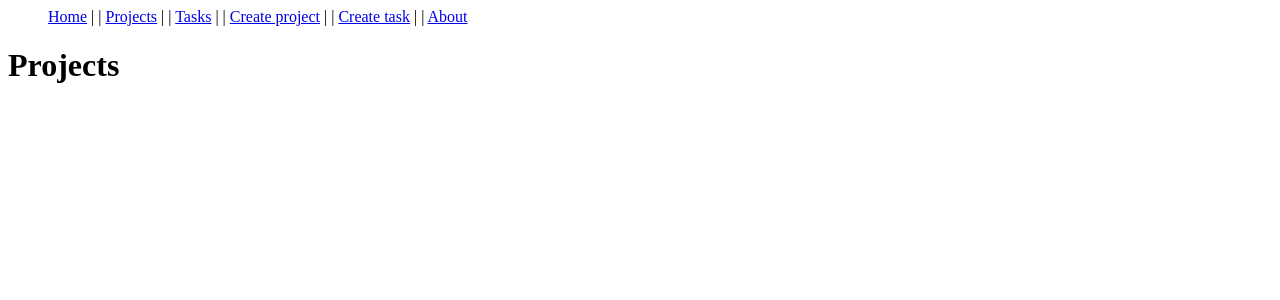
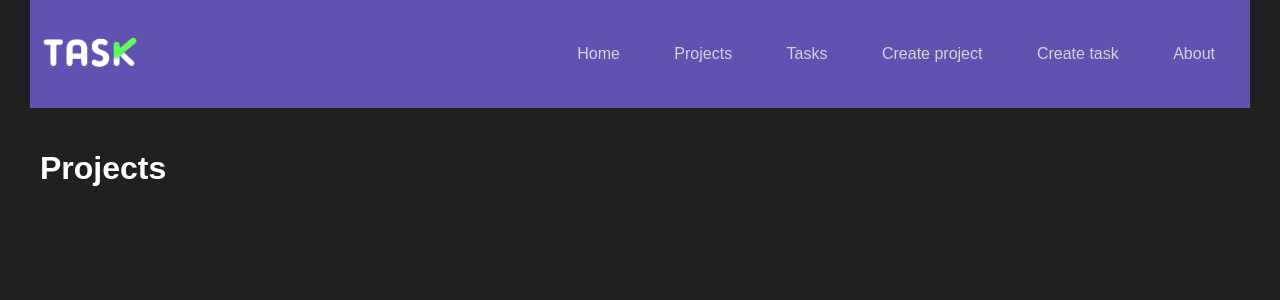
Before and after one commit to Miguelmdv/MyApp_Django, a Django app: template myapp/templates/projects/projects.html in a window 1280 px wide. Shown: the top 300 px of the page. Run offline with Django 4.2, Linux system fonts and the light colour scheme; the template is opened without the code that fills it, so the values that code supplies are empty.

Commit message:
CSS & more

```diff
--- a/myapp/forms.py
+++ b/myapp/forms.py
@@ -1,8 +1,8 @@
 from django import forms
 
 class CreateNewTask(forms.Form):
-    title = forms.CharField(label="Title", max_length=200)
-    description = forms.CharField(label="Description", required=False, widget=forms.Textarea())
+    title = forms.CharField(label="Title", max_length=200, widget=forms.TextInput(attrs={"class": "input"}))
+    description = forms.CharField(label="Description", required=False, widget=forms.Textarea(attrs={"class": "input"}))
 
 class CreateNewProject(forms.Form):
-    name = forms.CharField(label="Name", max_length=200)
+    name = forms.CharField(label="Name", max_length=200, widget=forms.TextInput(attrs={"class": "input"}))
--- /dev/null
+++ b/myapp/static/CSS/main.css
@@ -0,0 +1,63 @@
+body {
+    margin: 0;
+    padding: 0;
+    font-family: Arial, sans-serif;
+    background: #202020;
+    color: #ffffff;
+    margin-left: 20px; /* Margen a la izquierda */
+    margin-right: 20px; /* Margen a la derecha */
+}
+
+.navbar {
+    background: #6052b1;
+    display: flex;
+    justify-content: space-between; /* Alinear el logo a la izquierda y el menú a la derecha */
+    align-items: center; /* Centrar verticalmente */
+    padding: 10px 20px; /* Espaciado interno para los elementos */
+}
+
+
+.menu {
+    list-style: none; /* Quitar las viñetas de la lista */
+    margin: 0;
+    padding: 0;
+}
+
+.menu li {
+    display: inline; /* Hacer que los elementos del menú se muestren en línea */
+    margin: 0 10px; /* Espaciado entre los elementos del menú */
+}
+
+.menu a {
+    text-decoration: none;
+    color: #d3d3d3; /* Color del texto del menú */
+    padding: 10px 15px; /* Espaciado interno para los elementos del menú */
+}
+.menu a:hover{
+    color: #ffffff;
+}
+
+.container{
+    max-width: 1200px;
+    margin: auto;
+    padding: 20px 10px;
+}
+
+.card {
+    background: #292929;
+    padding: 1px;
+    margin-bottom: 3px;
+}
+.card:hover {
+    background: #373737;
+}
+.card a {
+    text-decoration: none;
+    color: #ffffffe7;
+}
+
+.input {
+    background: gainsboro;
+    padding: 10px;
+    display: block;
+}
--- a/myapp/templates/Layout/base.html
+++ b/myapp/templates/Layout/base.html
@@ -1,13 +1,42 @@
-<nav>
-    <ul>
-            <a href="/">Home</a> | |
-            <a href="/projects">Projects</a> | |
-            <a href="/tasks">Tasks</a> | |
-            <a href="/create_project">Create project</a> | |
-            <a href="/create_task">Create task</a> | |
-            <a href="/about">About</a>
-    </ul>
-</nav>
+{% load static %}
+<!DOCTYPE html>
+<html lang="en">
+<head>
+    <meta charset="UTF-8">
+    <meta name="viewport" content="width=device-width, initial-scale=1.0">
+    <title>Django App</title>
+    <link rel="stylesheet" href="{% static "CSS/main.css" %}">
+</head>
+<body>
+    <nav class="navbar container">
+        <a href="{% url "index" %}" class="logo">
+            <img src="{% static "IMG/logo2.png" %}" alt="Logo" width="100">
+        </a>
+        <ul class="menu">
+            <li>
+                <a href="{% url "index" %}">Home</a>
+            </li>
+            <li>
+                <a href="{% url "projects" %}">Projects</a>
+            </li>
+            <li>
+                <a href="{% url "tasks" %}">Tasks</a>
+            </li>
+            <li>
+                <a href="{% url "create_project" %}">Create project</a>
+            </li>
+            <li>
+                <a href="{% url "create_task" %}">Create task</a>
+            </li>
+            <li>
+                <a href="{% url "about" %}">About</a>
+            </li>
+        </ul>
+    </nav>
 
-{% block content %}
-{% endblock content %}
+    <main class="container">
+        {% block content %}
+        {% endblock content %}
+    </main>
+</body>
+</html>
--- a/myapp/templates/about.html
+++ b/myapp/templates/about.html
@@ -1,5 +1,4 @@
 {% extends "layout/base.html" %}
-
 {% block content %}
 
 <h1>About</h1>
--- a/myapp/templates/index.html
+++ b/myapp/templates/index.html
@@ -1,5 +1,4 @@
 {% extends "layout/base.html" %}
-
 {% block content %}
 
 <h1>{{title}}</h1>
--- a/myapp/templates/projects/projects.html
+++ b/myapp/templates/projects/projects.html
@@ -1,15 +1,16 @@
 {% extends "layout/base.html" %}
-
 {% block content %}
 
 <h1>Projects</h1>
 
 {% for project in projects %}
 
-<article>
-    <h2>{{project.name}}</h2>
+<article class="card">
+    <a href="{% url "project_detail" project.id %}">
+        <h2>{{project.name}}</h2>
+    </a>
+
 </article>
 
 {% endfor %}
-
 {% endblock content %}
--- a/myapp/templates/tasks/tasks.html
+++ b/myapp/templates/tasks/tasks.html
@@ -1,11 +1,10 @@
 {% extends "layout/base.html" %}
-
 {% block content %}
 
 <h1>Tasks</h1>
 
 {% for task in tasks %}
-<div>
+<div class="card">
     <h2> {% if task.done == False %}⏳ {% else %}✅ {% endif %}{{task.title}}</h2>
     <p>{{task.description}}</p>
     <p>Project: {{task.project.name}}</p>
@@ -16,6 +15,6 @@
         ✖ Delete
     </button>
 </div>
+
 {% endfor %}
-
 {% endblock content %}
```
Also changed, not shown: myapp/templates/projects/detail.html (added, +13 -0 lines), myapp/urls.py (+8 -7 lines), myapp/views.py (+9 -2 lines), myapp/static/IMG/check.png (added), myapp/static/IMG/logo.jpg (added), myapp/static/IMG/logo2.png (added).
